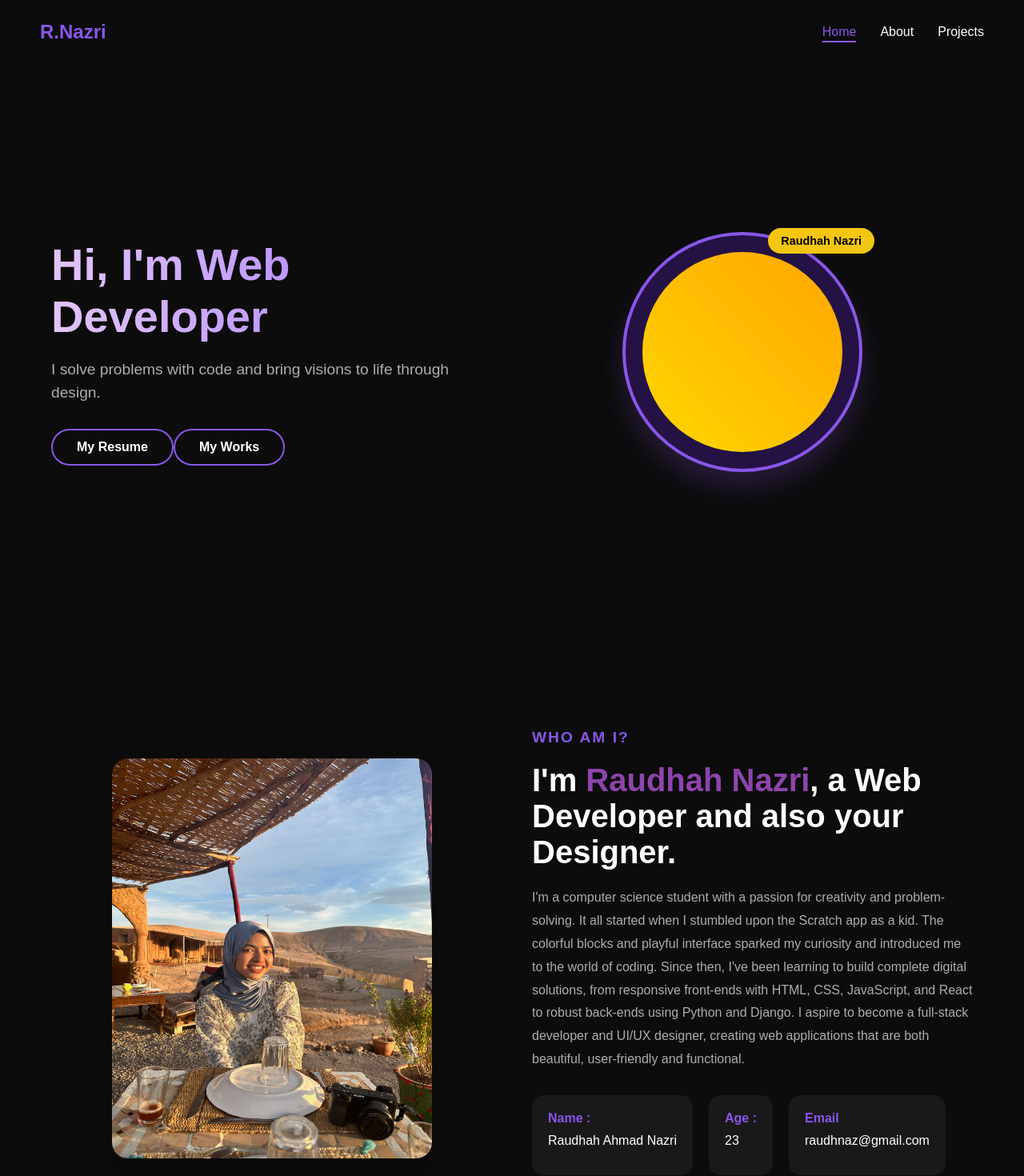
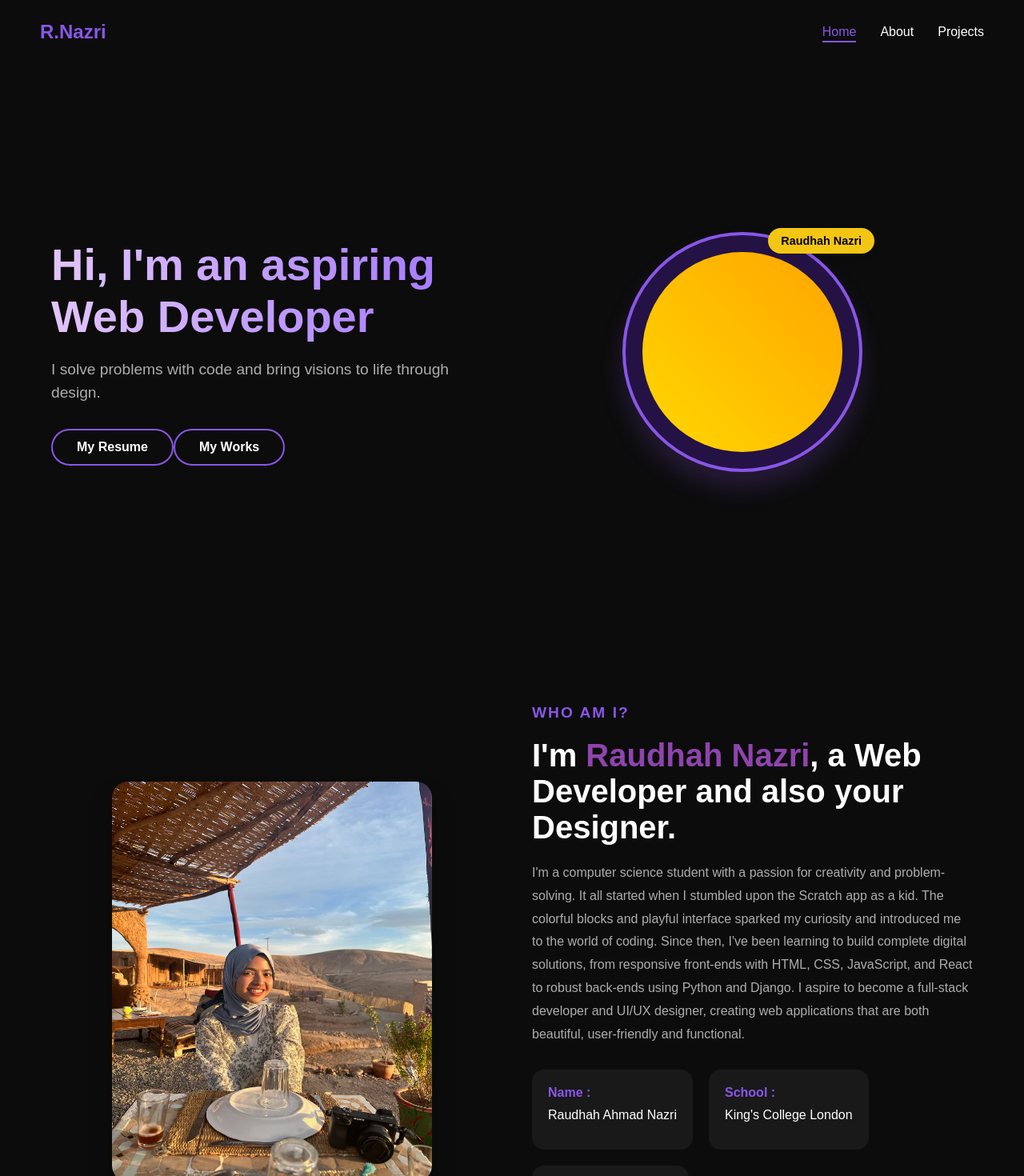
Before and after one commit to raudhahnazri/new-portfolio, a React (Vite) app: page / in a window 1280 px wide. Shown: the top 1470 px of the page at 80% size. Built offline with nearby package versions, Linux system fonts and the light colour scheme; the HTML template or start-up script is replaced by a standard one.

Commit message:
New update

```diff
--- a/src/components/About.jsx
+++ b/src/components/About.jsx
@@ -72,8 +72,8 @@ const About = ({ id }) => {
               viewport={{ once: true }}
             >
               <InfoItem>
-                <InfoLabel>Age :</InfoLabel>
-                <InfoValue>23</InfoValue>
+                <InfoLabel>School :</InfoLabel>
+                <InfoValue>King's College London</InfoValue>
               </InfoItem>
             </motion.div>
 
--- a/src/components/Avatar.jsx
+++ b/src/components/Avatar.jsx
@@ -16,7 +16,7 @@ const Avatar = ({id}) => {
                     {/* Framer Motion (using an animation library for react)  */}
                     <motion.div initial={{opacity: 0, y: 20}} animate={{opacity:1, y: 0}} transition={{duration: 0.5}}>
                         {/* motion: fade-in and slide-up */}
-                        <AvatarPageTitle>Hi, I'm Web Developer</AvatarPageTitle>
+                        <AvatarPageTitle>Hi, I'm an aspiring Web Developer</AvatarPageTitle>
                     </motion.div>
 
                     <motion.div initial={{opacity: 0, y: 20}} animate={{opacity:1, y: 0}} transition={{duration: 0.5, delay: 0.2}}>
```
